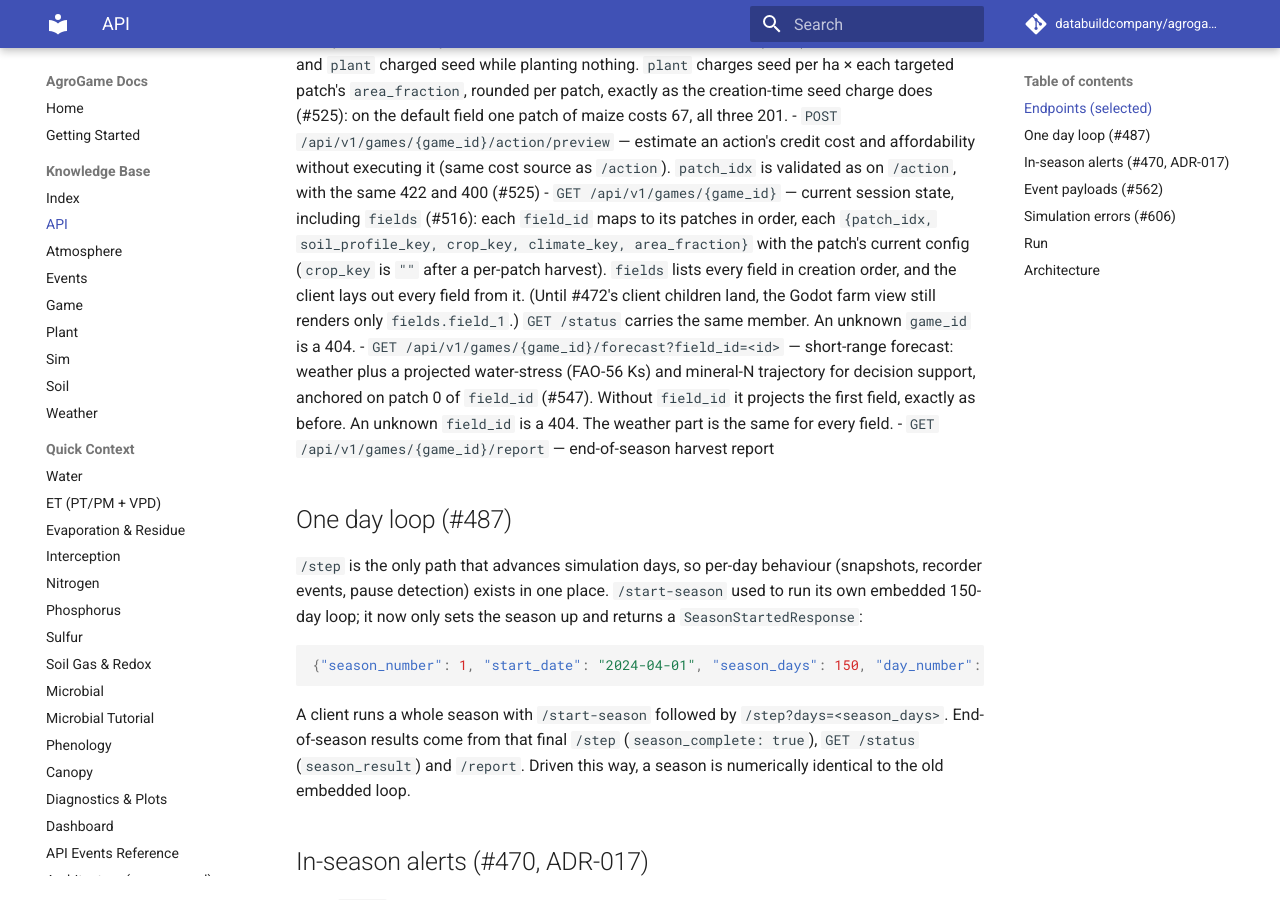
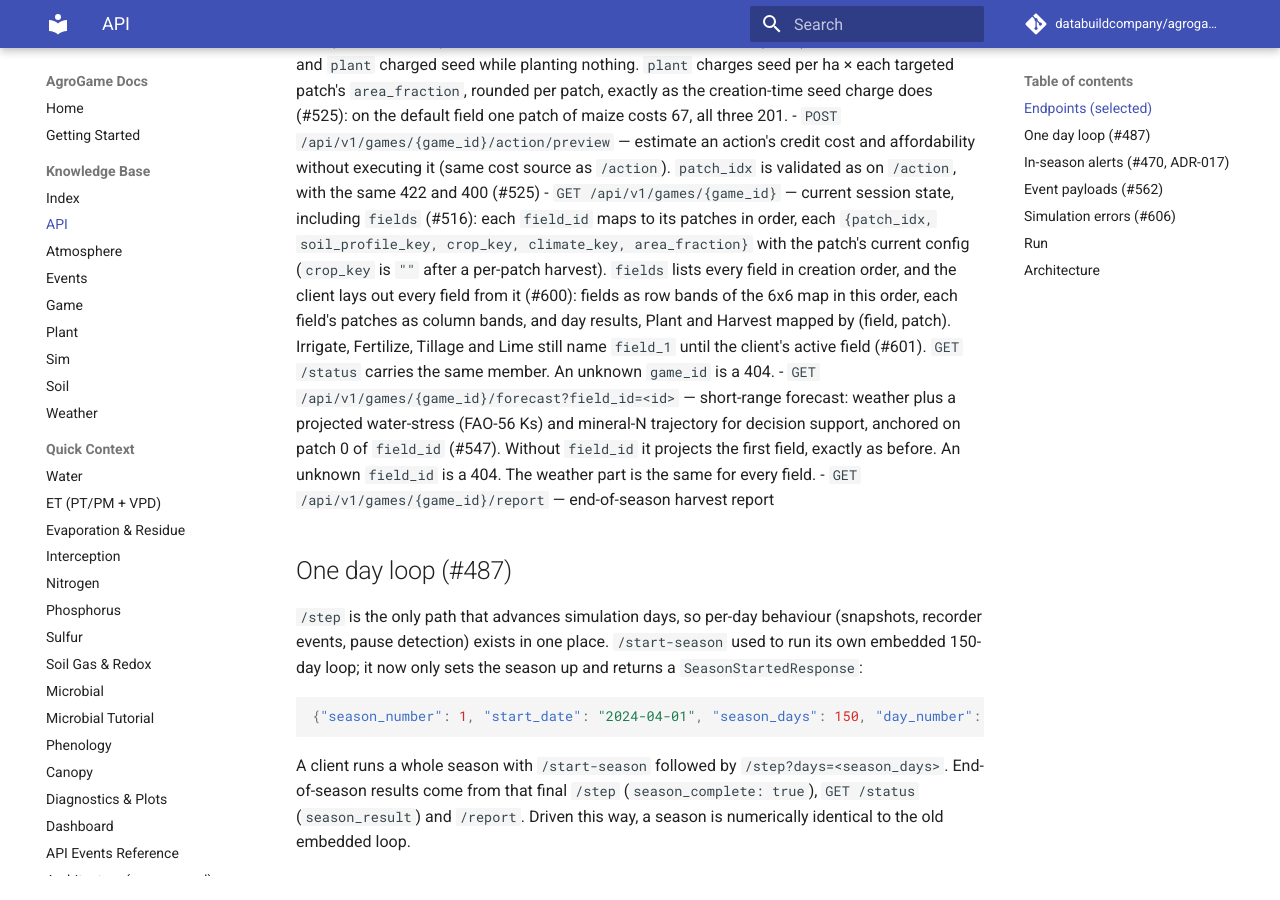
Before and after one commit to gedejong/agrogame, an MkDocs documentation site: the page built from docs/api.md, in a window 1280 px wide and 900 px high, scrolled down 1143 px. Built offline with MkDocs 1.6.1 and Material for MkDocs 9.7.7, drawn with Linux system fonts in a browser that asks for light colours; comment, search, counter and statistics services are not loaded.

Commit message:
docs(#600): the client lays out every field as row bands
Co-Authored-By: Claude Opus 5.5 <noreply@anthropic.com>

```diff
--- a/docs/api.md
+++ b/docs/api.md
@@ -69,9 +69,11 @@ external automation. In-memory game sessions are keyed by `game_id`.
   `{patch_idx, soil_profile_key, crop_key, climate_key, area_fraction}` with the
   patch's current config (`crop_key` is `""` after a per-patch harvest).
   `fields` lists every field in creation order, and the client lays out every
-  field from it. (Until #472's client children land, the Godot farm view still
-  renders only `fields.field_1`.) `GET /status` carries the same member. An
-  unknown `game_id` is a 404.
+  field from it (#600): fields as row bands of the 6x6 map in this order, each
+  field's patches as column bands, and day results, Plant and Harvest mapped by
+  (field, patch). Irrigate, Fertilize, Tillage and Lime still name `field_1`
+  until the client's active field (#601). `GET /status` carries the same
+  member. An unknown `game_id` is a 404.
 - `GET /api/v1/games/{game_id}/forecast?field_id=<id>` — short-range forecast:
   weather plus a projected water-stress (FAO-56 Ks) and mineral-N trajectory
   for decision support, anchored on patch 0 of `field_id` (#547). Without
```
